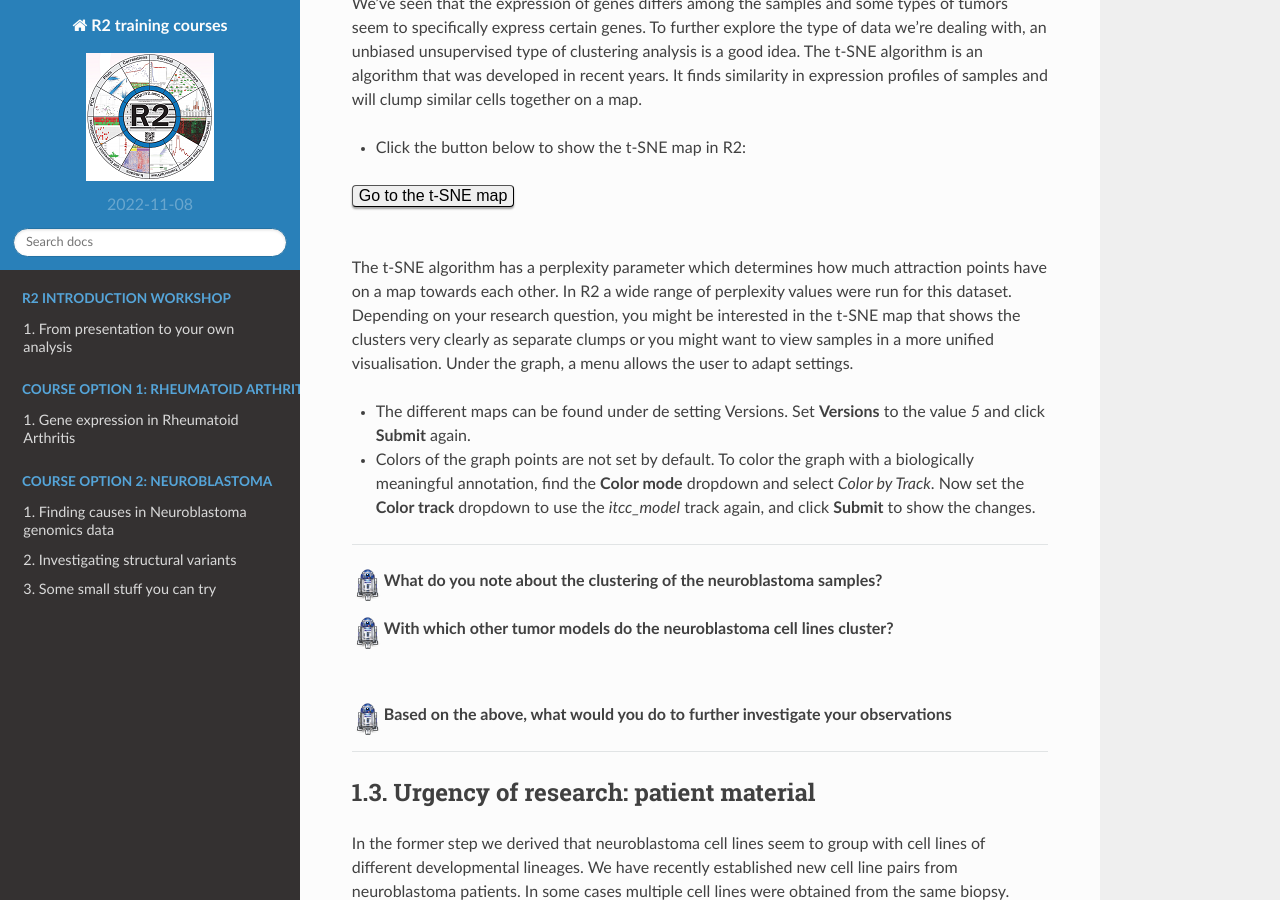
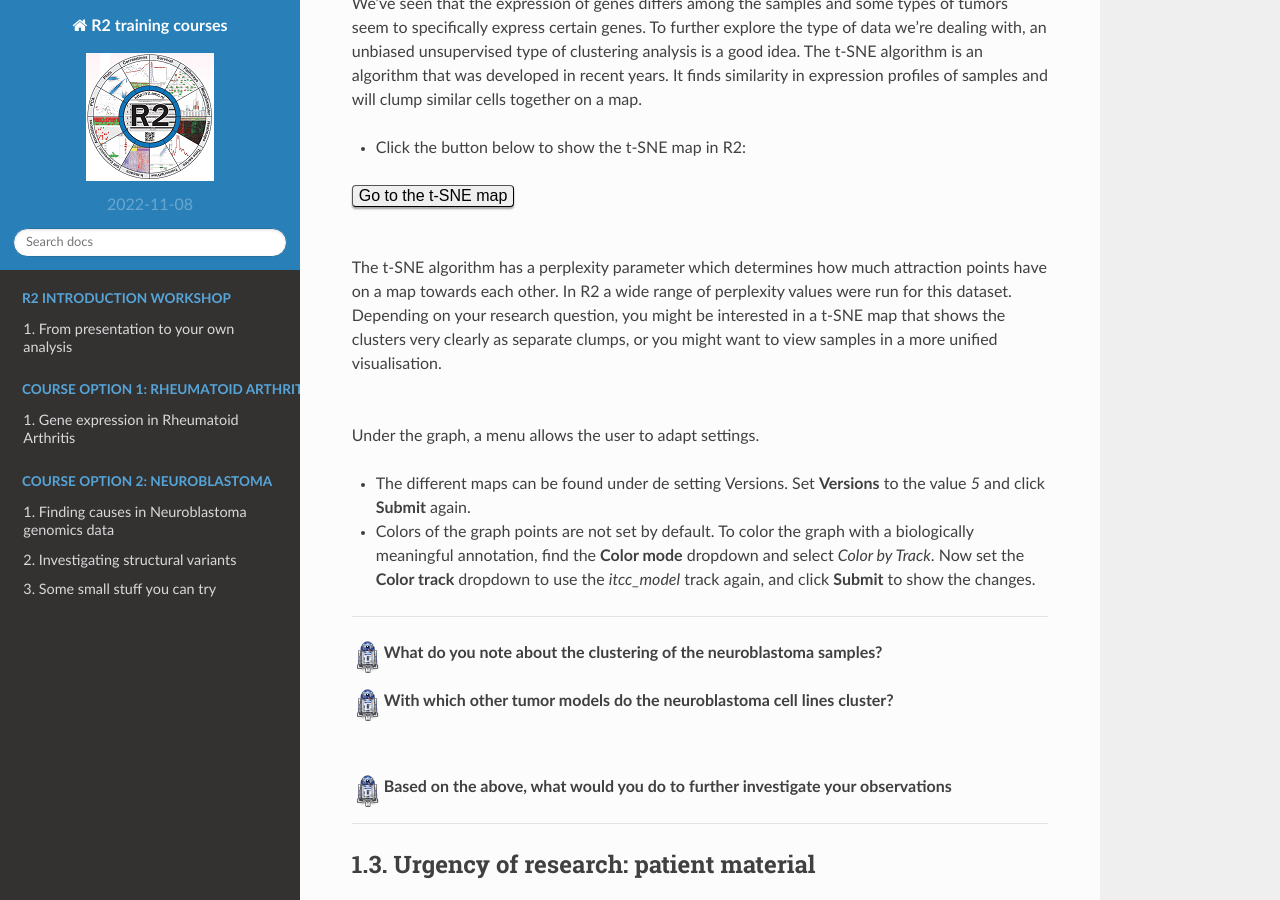
Before and after one commit to antronerds/r2-training-courses, a Sphinx documentation site: the page built from docs/Investigating_Tumor_Heterogeneity_student_version.md, in a window 1280 px wide and 900 px high, scrolled down 4443 px. Built offline with Sphinx 7.4.7 and the Read the Docs theme 2.0.0, drawn with Linux system fonts in a browser that asks for light colours; pages that are not in the unit, such as notebooks, are missing from menus.

Commit message:
student course adaptations in the text

```diff
--- a/docs/Investigating_Tumor_Heterogeneity_student_version.md
+++ b/docs/Investigating_Tumor_Heterogeneity_student_version.md
@@ -117,7 +117,9 @@
 <br>
 <br>
 
-The t-SNE algorithm has a perplexity parameter which determines how much attraction points have on a map towards each other. In R2 a wide range of perplexity values were run for this dataset. Depending on your research question, you might be interested in the t-SNE map that shows the clusters very clearly as separate clumps or you might want to view samples in a more unified visualisation. Under the graph, a menu allows the user to adapt settings.
+The t-SNE algorithm has a perplexity parameter which determines how much attraction points have on a map towards each other. In R2 a wide range of perplexity values were run for this dataset. Depending on your research question, you might be interested in a t-SNE map that shows the clusters very clearly as separate clumps, or you might want to view samples in a more unified visualisation. <br><br>
+
+Under the graph, a menu allows the user to adapt settings.
 *  The different maps can be found under de setting Versions. Set **Versions** to the value *5* and click **Submit** again.
 * Colors of the graph points are not set by default. To color the graph with a biologically meaningful annotation, find the **Color mode** dropdown and select *Color by Track*. Now set the **Color track** dropdown to use the *itcc_model* track again, and click **Submit** to show the changes.
 
```
